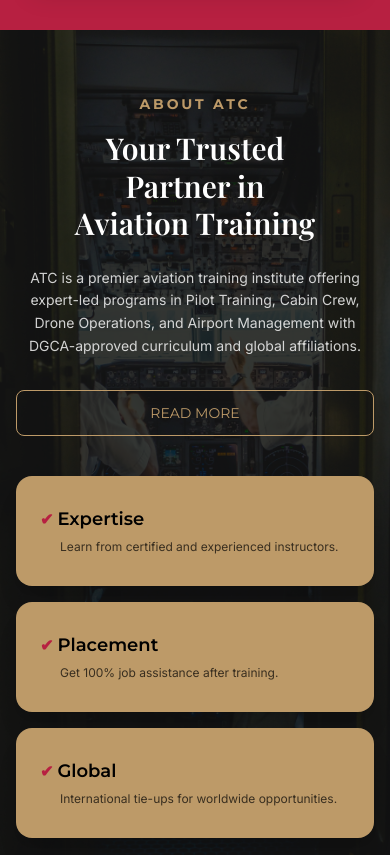
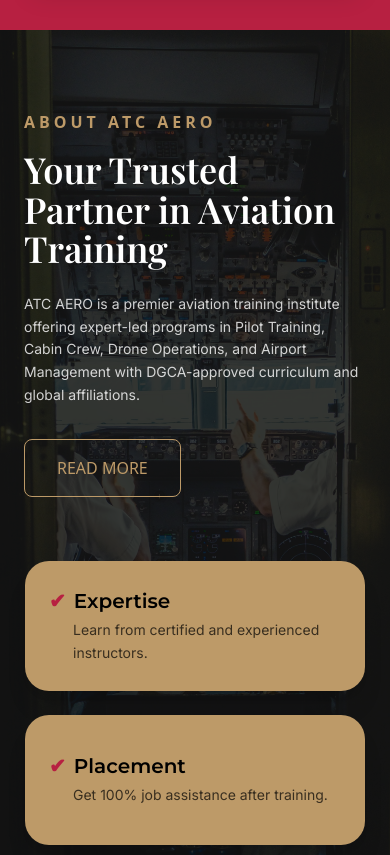
Before and after one commit to ayu-g22/ATCAero, a Next.js app: page / in a window 390 px wide. Shown: the part 1740-2595 px from the top of the page. Built offline with nearby package versions, Linux system fonts and the light colour scheme; a web font is replaced by a local one.

Commit message:
Responsive web - v1

```diff
--- a/src/components/AboutSection.tsx
+++ b/src/components/AboutSection.tsx
@@ -4,8 +4,10 @@ import Image from "next/image";
 
 export const AboutSection = () => {
   return (
-        <section id="black-bg" className="w-full bg-blackDeep py-16 sm:py-20 md:py-24 lg:py-32 relative overflow-hidden">
-
+    <section
+      id="black-bg"
+      className="w-full bg-blackDeep py-20 lg:py-32 relative overflow-hidden"
+    >
       {/* BACKGROUND IMAGE */}
       <div className="absolute inset-0 z-0 opacity-20">
         <Image
@@ -17,123 +19,85 @@ export const AboutSection = () => {
       </div>
 
       {/* CONTENT */}
-            <div className="max-w-7xl mx-auto px-4 sm:px-6 md:px-8 lg:px-12 relative z-10">
+      <div className="max-w-7xl mx-auto px-6 lg:px-12 relative z-10">
+        <div className="grid grid-cols-1 lg:grid-cols-2 gap-16 items-start">
 
-                {/* GRID LAYOUT */}
-                <div className="grid grid-cols-1 lg:grid-cols-2 gap-10 sm:gap-12 md:gap-16 lg:gap-20 items-center">
-
-                    {/* TEXT CONTENT - Left on desktop, top on mobile */}
-                    <div className="text-white order-1 lg:order-1 text-center lg:text-left">
-                        <p className="text-gold font-bold tracking-[0.2em] sm:tracking-[0.25em] font-montserrat text-sm sm:text-base md:text-lg mb-4 sm:mb-5 md:mb-6">
-                            ABOUT ATC
+          {/* ABOUT TEXT */}
+          <div className="text-white order-1">
+            <p className="text-gold font-bold tracking-[0.25em] mb-4">
+              ABOUT ATC AERO
             </p>
 
-                        <h2 className="font-playfair text-3xl sm:text-4xl md:text-5xl leading-tight sm:leading-[1.1] font-semibold mb-6 sm:mb-8 md:mb-10">
-                            Your Trusted <br />
-                            Partner in <br />
+            <h2 className="font-playfair text-4xl lg:text-5xl leading-[1.1] font-semibold mb-6">
+              Your Trusted <br className="hidden lg:block" />
+              Partner in <br className="hidden lg:block" />
               Aviation Training
             </h2>
 
-                        <p className="font-inter text-white/80 text-sm sm:text-base md:text-lg leading-relaxed max-w-xl mx-auto lg:mx-0">
-                            ATC is a premier aviation training institute offering
-                            expert-led programs in Pilot Training, Cabin Crew, Drone Operations,
-                            and Airport Management with DGCA-approved curriculum and global
-                            affiliations.
+            <p className="font-inter text-white/80 text-sm lg:text-md leading-relaxed max-w-xl">
+              ATC AERO is a premier aviation training institute offering
+              expert-led programs in Pilot Training, Cabin Crew, Drone
+              Operations, and Airport Management with DGCA-approved curriculum
+              and global affiliations.
             </p>
 
-                        <button
-                            className="
-                                mt-8 sm:mt-10 md:mt-12 px-6 sm:px-8 py-3 sm:py-4 font-montserrat text-sm sm:text-base md:text-lg
-                                border border-gold text-gold rounded-md
-                                hover:bg-gold hover:text-black transition
-                                w-full sm:w-auto
-                            "
-                        >
+            <button className="mt-8 lg:mt-12 px-8 py-4 border border-gold text-gold rounded-md hover:bg-gold hover:text-black transition">
               READ MORE
             </button>
           </div>
 
-                    {/* FEATURE BOXES - Below text on mobile, right side on desktop */}
-                    <div className="relative flex justify-center lg:justify-end order-2 lg:order-2">
-
-                        <div className="relative w-full max-w-[500px] lg:max-w-none">
-
+          {/* BOXES */}
+          <div className="relative order-2">
             <div
               className="
-                              flex flex-col
-                              gap-4 sm:gap-5 md:gap-6
-                              z-20
+                flex flex-col gap-6
+                lg:absolute
+                lg:right-0
+                lg:top-1/2 lg:-translate-y-1/2
+                lg:mr-10 xl:mr-20
               "
             >
-                            {/* BOX 1 - Expertise */}
+              <InfoBox
+                title="Expertise"
+                desc="Learn from certified and experienced instructors."
+              />
+              <InfoBox
+                title="Placement"
+                desc="Get 100% job assistance after training."
+              />
+              <InfoBox
+                title="Global"
+                desc="International tie-ups for worldwide opportunities."
+              />
+            </div>
+          </div>
+        </div>
+      </div>
+    </section>
+  );
+};
+
+const InfoBox = ({ title, desc }: { title: string; desc: string }) => {
+  return (
     <div
       className="
         bg-gold text-black
-                                w-full lg:w-[380px] xl:w-[440px]
-                                min-h-[110px] sm:min-h-[120px] md:min-h-[130px]
-                                rounded-2xl sm:rounded-3xl shadow-xl
-                                px-5 sm:px-6 md:px-8 py-4 sm:py-5 md:py-6
+        w-full
+        max-w-[340px] sm:max-w-[380px] md:max-w-[400px] lg:max-w-[440px]
+        min-h-[130px]
+        rounded-3xl shadow-xl
+        px-6 py-6 lg:px-8
         flex flex-col justify-center
+        mx-auto
       "
     >
-                              <h3 className="text-lg sm:text-xl md:text-2xl font-montserrat font-semibold">
-                                <span className="text-red text-base sm:text-lg md:text-xl p-1 sm:p-2">✔</span>
-                                Expertise
+      <h3 className="text-xl lg:text-2xl font-montserrat font-semibold flex items-center gap-2">
+        <span className="text-red text-xl">✔</span> {title}
       </h3>
-                              <p className="pl-6 sm:pl-7 md:pl-8 text-black/70 font-inter leading-relaxed text-xs sm:text-sm md:text-[15px] mt-1">
-                                Learn from certified and experienced instructors.
+
+      <p className="pl-6 text-black/70 font-inter leading-relaxed text-sm lg:text-[15px] mt-1">
+        {desc}
       </p>
     </div>
-
-                            {/* BOX 2 - Placement */}
-                            <div
-                              className="
-                                bg-gold text-black
-                                w-full lg:w-[380px] xl:w-[440px]
-                                min-h-[110px] sm:min-h-[120px] md:min-h-[130px]
-                                rounded-2xl sm:rounded-3xl shadow-xl
-                                px-5 sm:px-6 md:px-8 py-4 sm:py-5 md:py-6
-                                flex flex-col justify-center
-                              "
-                            >
-                              <h3 className="text-lg sm:text-xl md:text-2xl font-montserrat font-semibold">
-                                <span className="text-red text-base sm:text-lg md:text-xl p-1 sm:p-2">✔</span>
-                                Placement
-                              </h3>
-                              <p className="pl-6 sm:pl-7 md:pl-8 text-black/70 font-inter leading-relaxed text-xs sm:text-sm md:text-[15px] mt-1">
-                                Get 100% job assistance after training.
-                              </p>
-                            </div>
-
-                            {/* BOX 3 - Global */}
-                            <div
-                              className="
-                                bg-gold text-black
-                                w-full lg:w-[380px] xl:w-[440px]
-                                min-h-[110px] sm:min-h-[120px] md:min-h-[130px]
-                                rounded-2xl sm:rounded-3xl shadow-xl
-                                px-5 sm:px-6 md:px-8 py-4 sm:py-5 md:py-6
-                                flex flex-col justify-center
-                              "
-                            >
-                              <h3 className="text-lg sm:text-xl md:text-2xl font-montserrat font-semibold">
-                                <span className="text-red text-base sm:text-lg md:text-xl p-1 sm:p-2">✔</span>
-                                Global
-                              </h3>
-                              <p className="pl-6 sm:pl-7 md:pl-8 text-black/70 font-inter leading-relaxed text-xs sm:text-sm md:text-[15px] mt-1">
-                                International tie-ups for worldwide opportunities.
-                              </p>
-                            </div>
-                          </div>
-
-                        </div>
-
-                    </div>
-
-                </div>
-
-            </div>
-
-        </section>
   );
 };
```
Lines whose indentation alone changed are shown as unchanged.
